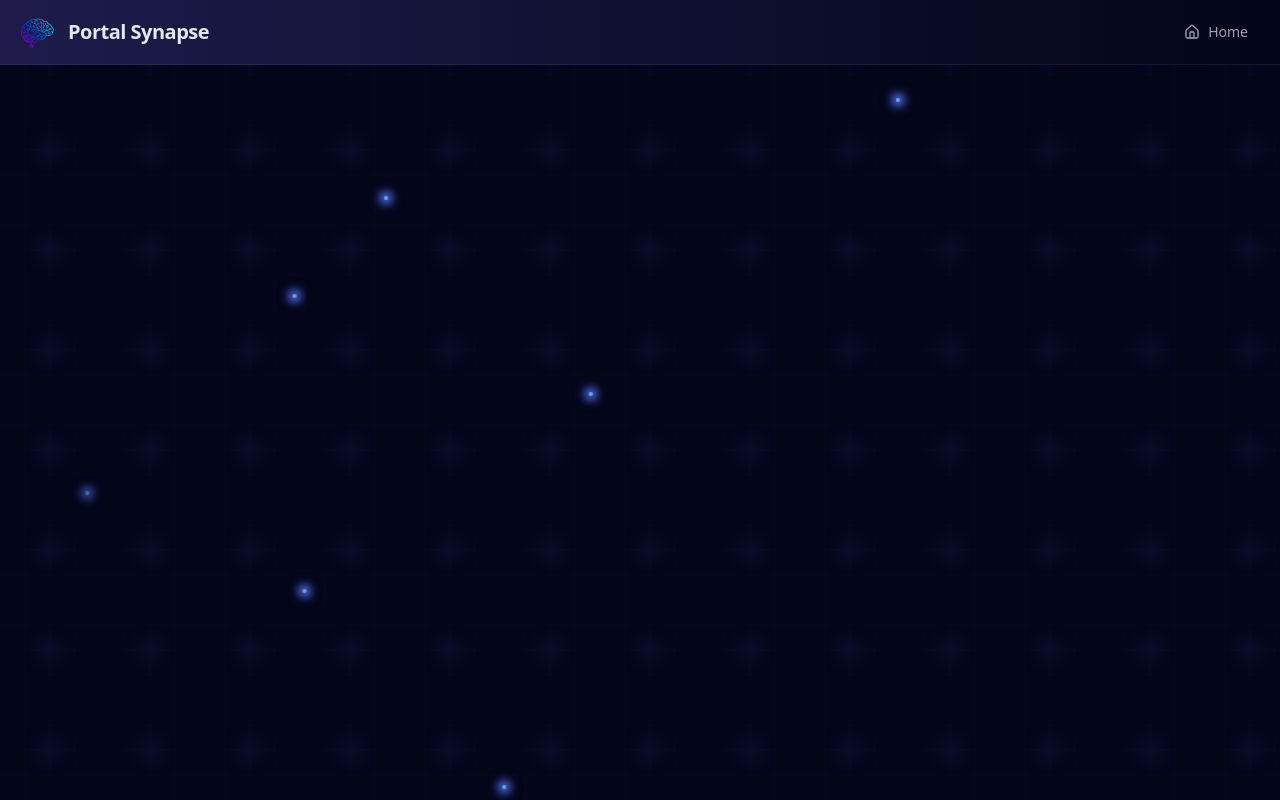
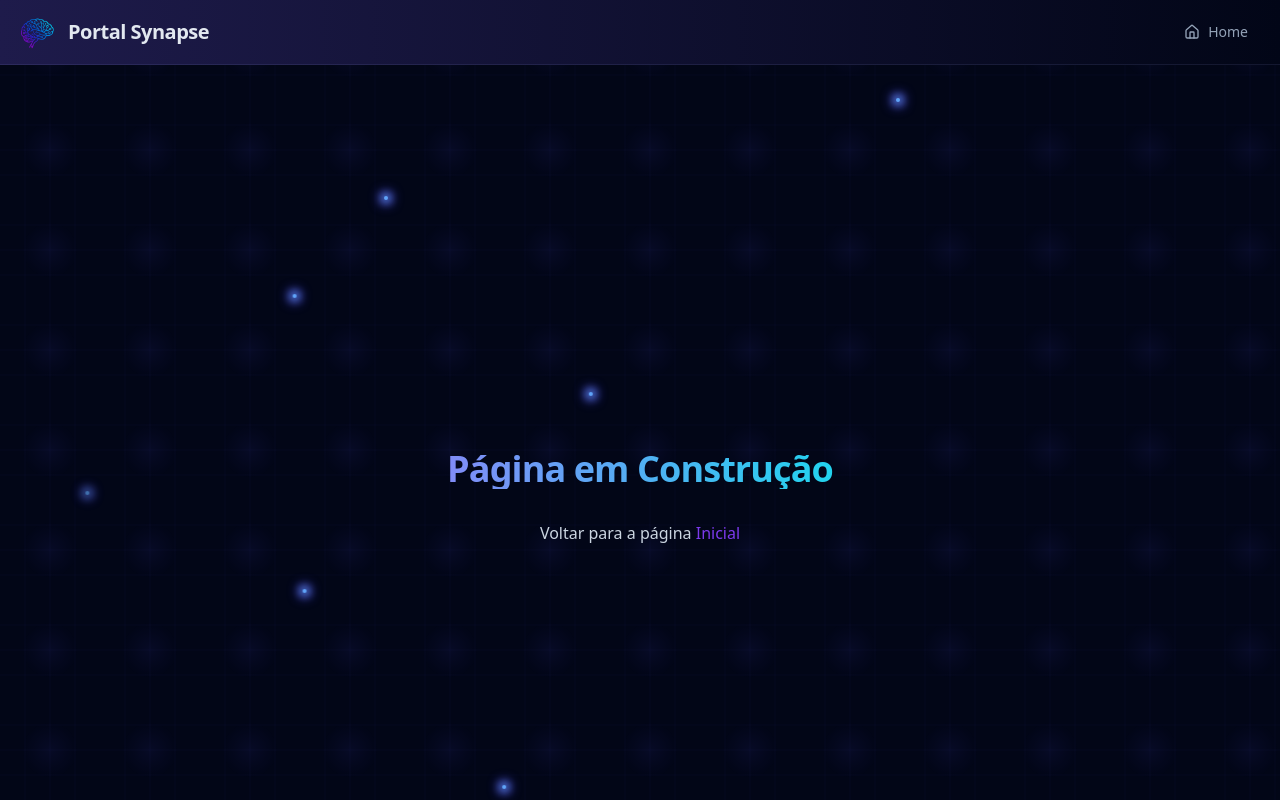
Before and after one commit to anderson-pontes/synapse, a React (Vite) app: page /#/manutencao in a window 1280 px wide. Shown: the top 800 px of the page. Built offline with nearby package versions, Linux system fonts and the light colour scheme.

Commit message:
ajustes página em manutenção

```diff
--- a/src/pages/app/404.tsx
+++ b/src/pages/app/404.tsx
@@ -1,10 +1,22 @@
 import { Link } from 'react-router-dom';
+import { Helmet } from 'react-helmet-async'; // 👈 Importe o Helmet
 
 export const NotFound = () => (
-  <div className="flex h-screen flex-col items-center justify-center gap-2">
-    <h1 className="mb-8 bg-gradient-to-r from-indigo-400 to-cyan-400 bg-clip-text text-center text-4xl font-extrabold tracking-tight text-transparent">Página em Construção</h1>
-    <p className="text-slate-300">
-      Voltar para a página <Link to="/" className="text-violet-600 dark:text-violet-400">Inicial</Link>
-    </p>
-  </div>
+    <div className="relative flex h-screen flex-col items-center justify-center gap-2 overflow-hidden text-center">
+        {/* 👇 Adicione o Helmet para definir o título da página */}
+        <Helmet title="Página em Construção" />
+
+        <div className="relative z-10">
+            <h1 className="mb-8 bg-gradient-to-r from-indigo-400 to-cyan-400 bg-clip-text text-4xl font-extrabold tracking-tight text-transparent">
+                Página em Construção
+            </h1>
+
+            <p className="text-slate-300">
+                Voltar para a página{' '}
+                <Link to="/" className="text-violet-600 dark:text-violet-400">
+                    Inicial
+                </Link>
+            </p>
+        </div>
+    </div>
 );
```
